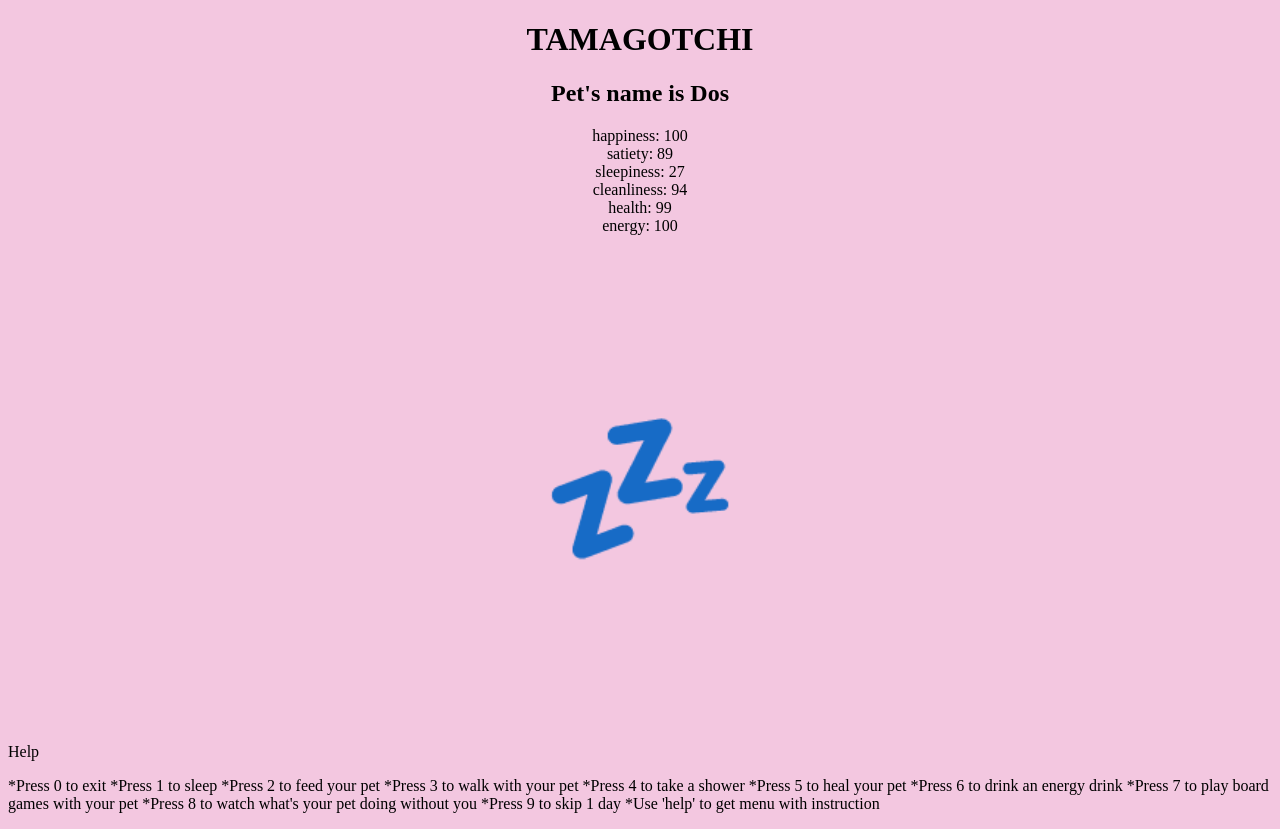
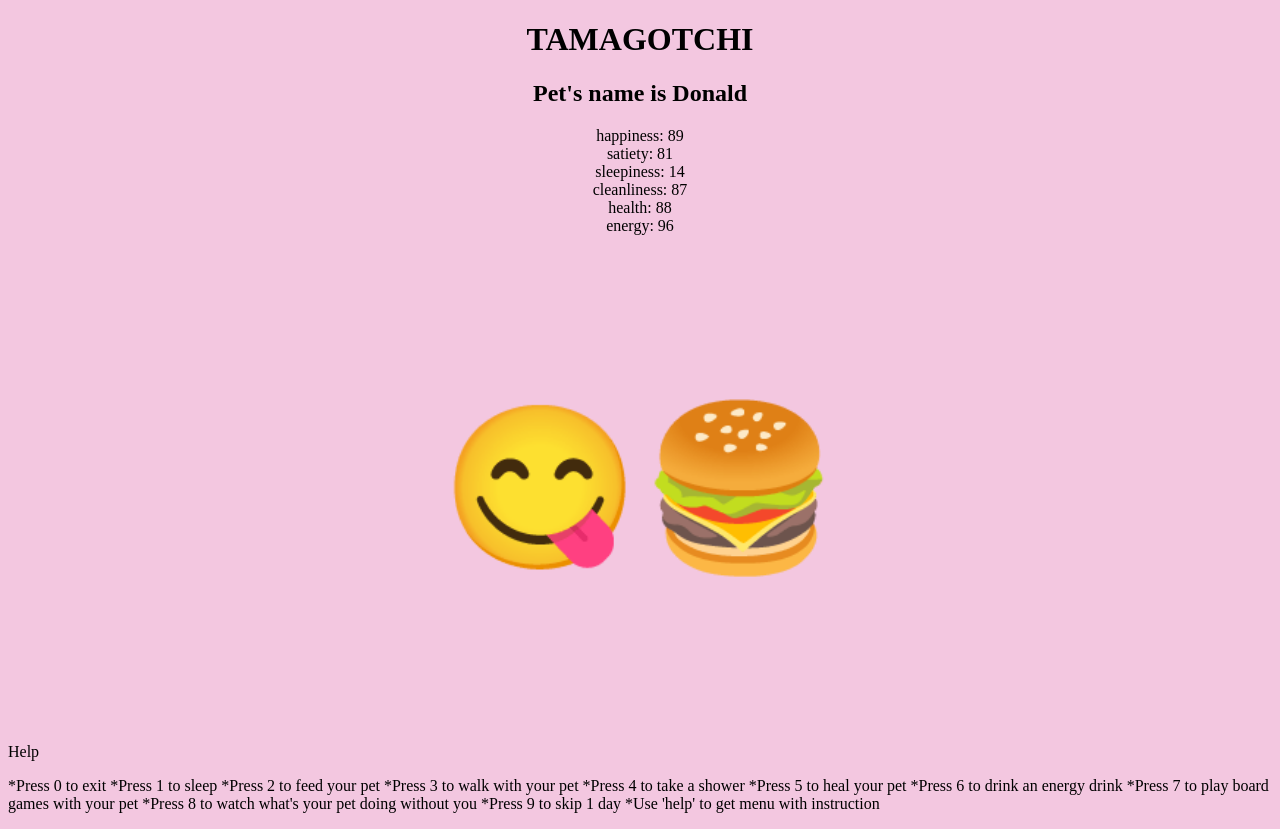
Before and after one commit to Sasha1-0-0-9/Tamagotchi_html, a plain HTML site: page pet.html in a window 1280 px wide. Drawn offline with Linux system fonts and the light colour scheme.

Commit message:
fixed bugs

```diff
--- a/pet.html
+++ b/pet.html
@@ -14,9 +14,9 @@
 <body>
   <h1 align="center">TAMAGOTCHI</h1>
   <div>
-<h2 align ="center">Pet's name is Dos</h1>
-<p align = "center">happiness: 100<br>satiety: 89 <br>sleepiness: 27 <br>cleanliness: 94<br>health: 99<br>energy: 100</p>
-<p align = "center" style="font-size: 10rem;">&#128164;</p>
+<h2 align ="center">Pet's name is Donald</h1>
+<p align = "center">happiness: 89<br>satiety: 81 <br>sleepiness: 14 <br>cleanliness: 87<br>health: 88<br>energy: 96</p>
+<p align = "center" style="font-size: 10rem;">  &#128523;&#127828;</p>
 <p>Help</p>
 <p>	*Press 0 to exit
 	*Press 1 to sleep
```
Also changed, not shown: 1 other file.
